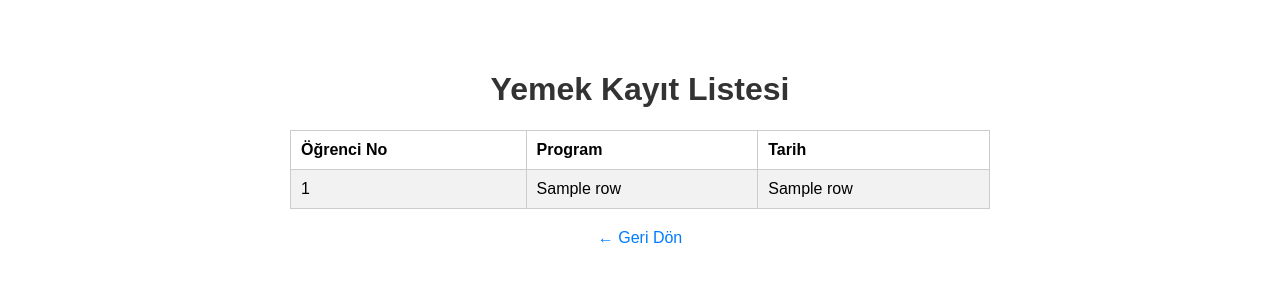
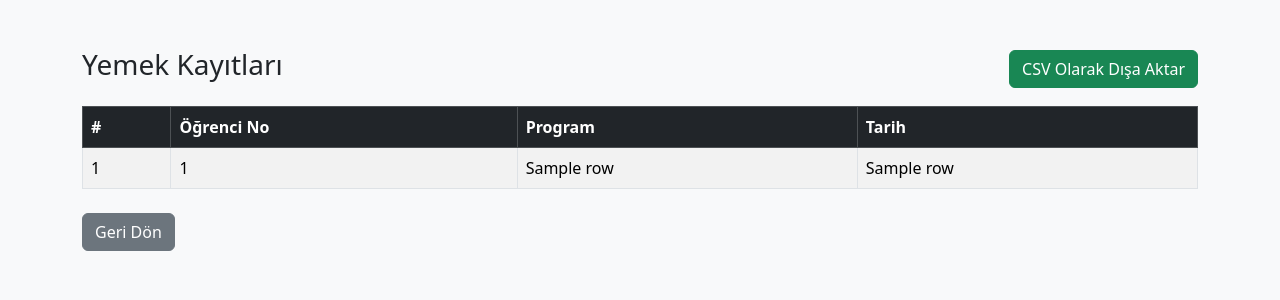
Before and after one commit to ydegerli123-ctrl/yemek-kayit, a Flask app: template templates/kayitlar.html in a window 1280 px wide. Shown: the top 300 px of the page. Run offline with Flask 3, Linux system fonts and the light colour scheme; the template is opened without the code that fills it: most values are stand-ins (such as "Sample title", 1, 10 or a date in 2020).

Commit message:
Update kayitlar.html

```diff
--- a/templates/kayitlar.html
+++ b/templates/kayitlar.html
@@ -2,61 +2,46 @@
 <html lang="tr">
 <head>
     <meta charset="UTF-8">
-    <title>Kayıtlar</title>
-    <style>
-        body {
-            font-family: Arial, sans-serif;
-            max-width: 700px;
-            margin: 30px auto;
-            padding: 20px;
-        }
+    <title>Yemek Kayıtları</title>
+    <link
+      href="https://cdn.jsdelivr.net/npm/bootstrap@5.3.2/dist/css/bootstrap.min.css"
+      rel="stylesheet">
+</head>
+<body class="bg-light">
+    <div class="container mt-5">
+        <div class="d-flex justify-content-between align-items-center mb-3">
+            <h3>Yemek Kayıtları</h3>
+            <a href="/export" class="btn btn-success">CSV Olarak Dışa Aktar</a>
+        </div>
 
-        h1 {
-            text-align: center;
-            color: #333;
-        }
-
-        table {
-            width: 100%;
-            border-collapse: collapse;
-            margin-top: 20px;
-        }
-
-        th, td {
-            border: 1px solid #ccc;
-            padding: 10px;
-            text-align: left;
-        }
-
-        tr:nth-child(even) {
-            background-color: #f2f2f2;
-        }
-
-        a {
-            display: block;
-            margin-top: 20px;
-            text-align: center;
-            color: #007BFF;
-            text-decoration: none;
-        }
-    </style>
-</head>
-<body>
-    <h1>Yemek Kayıt Listesi</h1>
-    <table>
+        {% if records %}
+        <table class="table table-bordered table-striped">
+            <thead class="table-dark">
                 <tr>
+                    <th>#</th>
                     <th>Öğrenci No</th>
                     <th>Program</th>
                     <th>Tarih</th>
                 </tr>
-        {% for row in rows %}
+            </thead>
+            <tbody>
+                {% for row in records %}
                 <tr>
+                    <td>{{ loop.index }}</td>
                     <td>{{ row[0] }}</td>
                     <td>{{ row[1] }}</td>
                     <td>{{ row[2] }}</td>
                 </tr>
                 {% endfor %}
+            </tbody>
         </table>
-    <a href="/">← Geri Dön</a>
+        {% else %}
+        <p>Kayıt bulunamadı.</p>
+        {% endif %}
+
+        <div class="mt-4">
+            <a href="/" class="btn btn-secondary">Geri Dön</a>
+        </div>
+    </div>
 </body>
 </html>
```
Lines whose indentation alone changed are shown as unchanged.
